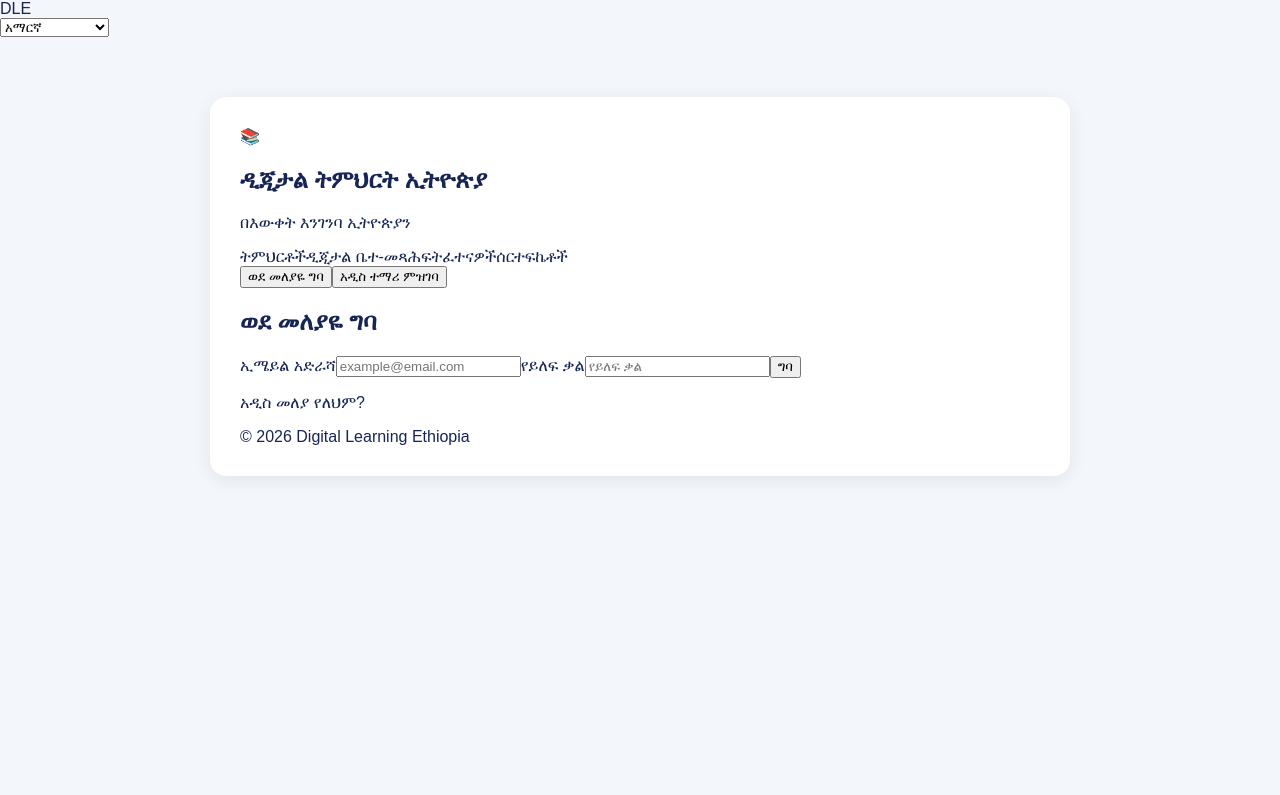
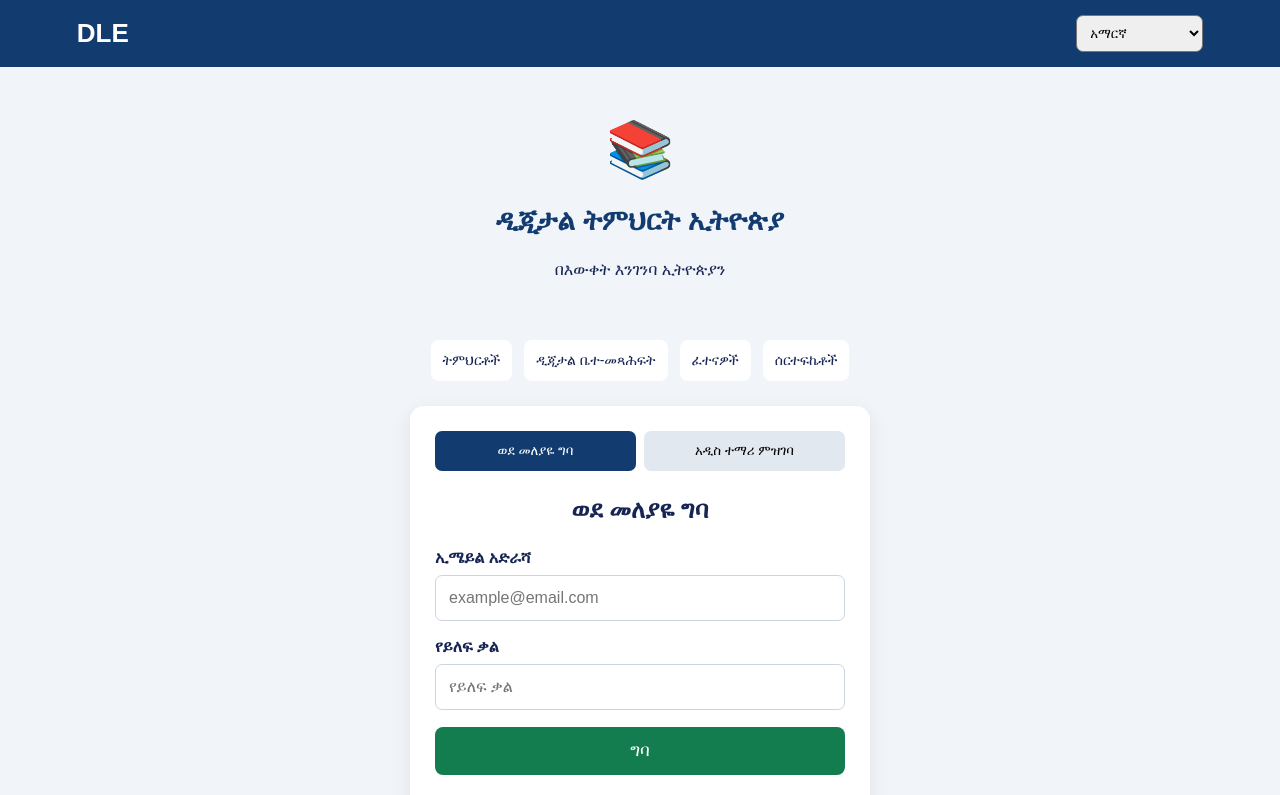
Before and after one commit to abebemulugeta09-lang/digital-learning-ethiopia, a React (Vite) app: page / in a window 1280 px wide. Shown: the top 795 px of the page. Built offline with nearby package versions, Linux system fonts and the light colour scheme.

Commit message:
Refactor CSS styles for improved layout and design

```diff
--- a/src/style.css
+++ b/src/style.css
@@ -1,15 +1,147 @@
+* {
+  box-sizing: border-box;
+}
+
 body {
   margin: 0;
-  background: #f3f6fb;
+  font-family: Arial, sans-serif;
+  background: #f1f5f9;
   color: #172554;
-  font-family: Arial, sans-serif;
 }
 
-main {
-  max-width: 800px;
-  margin: 60px auto;
-  padding: 30px;
+.header {
+  background: #123b70;
+  color: white;
+  padding: 15px 6%;
+  display: flex;
+  justify-content: space-between;
+  align-items: center;
+}
+
+.brand {
+  font-size: 26px;
+  font-weight: bold;
+}
+
+.language select {
+  padding: 9px;
+  border-radius: 7px;
+}
+
+.main {
+  max-width: 850px;
+  margin: auto;
+  padding: 25px 15px;
+}
+
+.welcome {
+  text-align: center;
+  padding: 25px 10px;
+}
+
+.logo {
+  font-size: 55px;
+}
+
+.welcome h1 {
+  color: #123b70;
+  font-size: 28px;
+}
+
+.nav {
+  display: flex;
+  flex-wrap: wrap;
+  justify-content: center;
+  gap: 12px;
+  margin: 20px 0;
+}
+
+.nav span {
   background: white;
-  border-radius: 16px;
-  box-shadow: 0 4px 18px rgba(0, 0, 0, 0.08);
+  padding: 12px;
+  border-radius: 8px;
+  font-size: 14px;
 }
+
+.form-card {
+  max-width: 460px;
+  margin: 25px auto;
+  background: white;
+  padding: 25px;
+  border-radius: 14px;
+  box-shadow: 0 5px 20px rgba(0,0,0,.08);
+}
+
+.tabs {
+  display: flex;
+  gap: 8px;
+}
+
+.tabs button {
+  flex: 1;
+  padding: 12px;
+  border: 0;
+  border-radius: 7px;
+  background: #e2e8f0;
+  cursor: pointer;
+}
+
+.tabs button.active {
+  background: #123b70;
+  color: white;
+}
+
+.form-card h2 {
+  text-align: center;
+  margin: 25px 0;
+}
+
+form label {
+  display: block;
+  margin-bottom: 17px;
+  font-weight: bold;
+}
+
+form input {
+  display: block;
+  width: 100%;
+  padding: 13px;
+  margin-top: 8px;
+  border: 1px solid #cbd5e1;
+  border-radius: 7px;
+  font-size: 16px;
+}
+
+.submit {
+  width: 100%;
+  padding: 14px;
+  background: #147d50;
+  color: white;
+  border: 0;
+  border-radius: 8px;
+  font-size: 17px;
+  cursor: pointer;
+}
+
+.switch {
+  text-align: center;
+  color: #145ca8;
+  cursor: pointer;
+  margin-top: 20px;
+}
+
+footer {
+  text-align: center;
+  padding: 25px;
+  color: #64748b;
+}
+
+@media (max-width: 500px) {
+  .welcome h1 {
+    font-size: 22px;
+  }
+
+  .form-card {
+    padding: 18px;
+  }
+}
```
